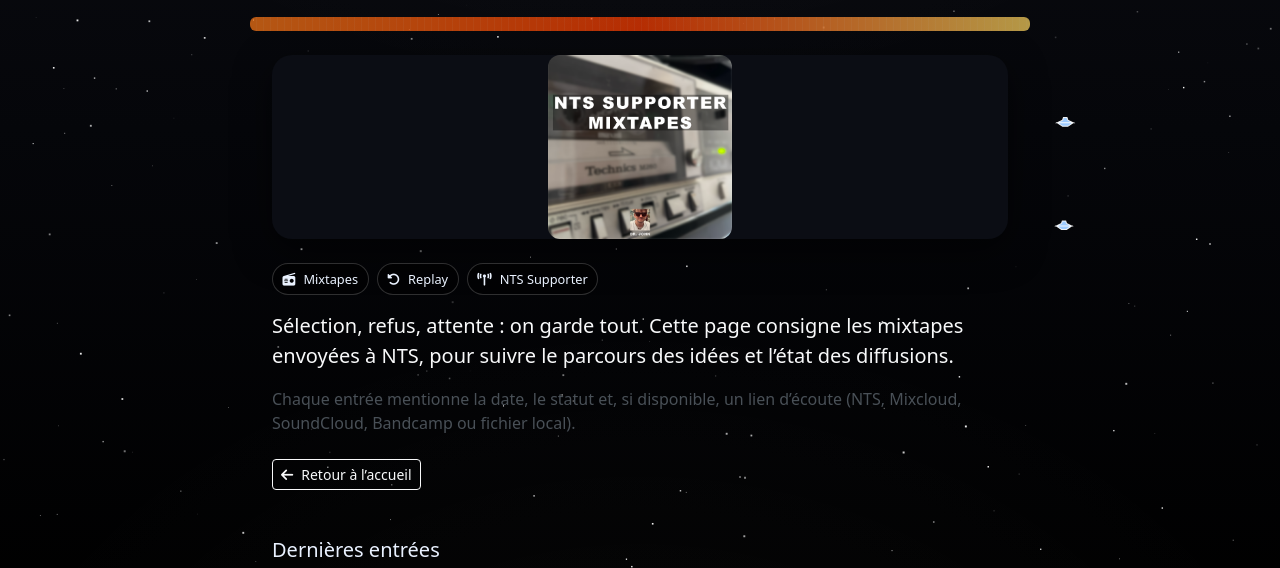
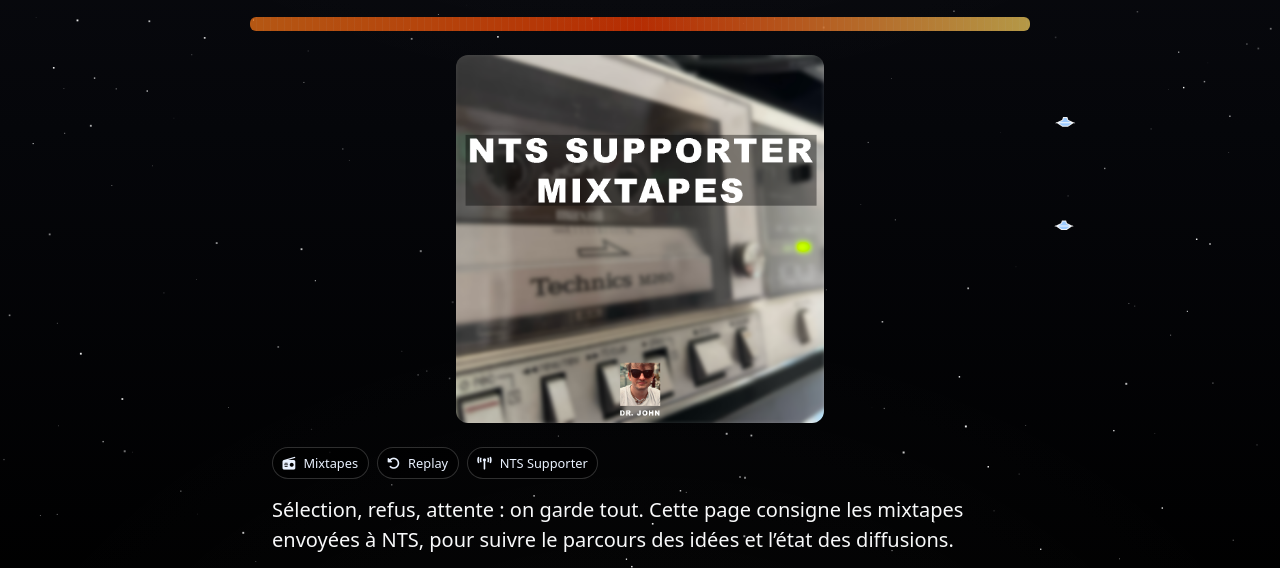
Before and after one commit to Dr-John-8bits/le-chat-noir, a plain HTML site: page mixtapes.html in a window 1280 px wide. Shown: the part 192-760 px from the top of the page. Drawn offline with nearby package versions, Linux system fonts and the light colour scheme.

Commit message:
Mise à jour de toutes les pages

```diff
--- a/mixtapes.html
+++ b/mixtapes.html
@@ -30,8 +30,8 @@
       border-radius:6px; filter: blur(.3px);
     }
     main{ position:relative; z-index:2; }
-    .cover{ border-radius:20px; overflow:hidden; box-shadow:0 12px 36px rgba(0,0,0,.55); background:#0b0d14; }
-    .cover img{ display:block; width:25%; height:auto; object-fit:cover; margin:auto; border-radius:12px; }
+    .cover{ border-radius:20px; overflow:visible; box-shadow:none; background:transparent; }
+    .cover img{ display:block; width:50%; height:auto; object-fit:cover; margin:auto; border-radius:12px; }
     .badge-tag{ background:rgba(0,0,0,.55); color:#eaf2ff; border:1px solid rgba(255,255,255,.18); padding:.35rem .6rem; border-radius:999px; font-size:.8rem; }
     .btn-ghost{ --bs-btn-border-color: rgba(255,255,255,.35); --bs-btn-color:#e9f1ff; --bs-btn-hover-bg: rgba(255,255,255,.08); }
     .status{ padding:.28rem .6rem; border-radius:999px; font-size:.75rem; border:1px solid; }
@@ -69,7 +69,9 @@
     <section class="row justify-content-center g-4 align-items-start">
       <div class="col-12 col-md-8">
         <div class="cover mb-4">
-          <img src="PICS/ntsradiosupporter.png" alt="Visuel NTS Supporter — Mixtapes" loading="lazy"/>
+          <a href="PICS/ntsradiosupporter.png" target="_blank" rel="noopener" title="Ouvrir l’image en grand">
+            <img src="PICS/ntsradiosupporter.png" alt="Visuel NTS Supporter — Mixtapes" loading="lazy"/>
+          </a>
         </div>
         <div class="d-flex flex-wrap gap-2 mb-3">
           <span class="badge-tag"><i class="fa-solid fa-radio me-2"></i>Mixtapes</span>
```
Also changed, not shown: about.html (+5 -0 lines), hometaping.html (+4 -2 lines), lautrenuit.html (+5 -3 lines), pseudocumentaire.html (+5 -3 lines).
